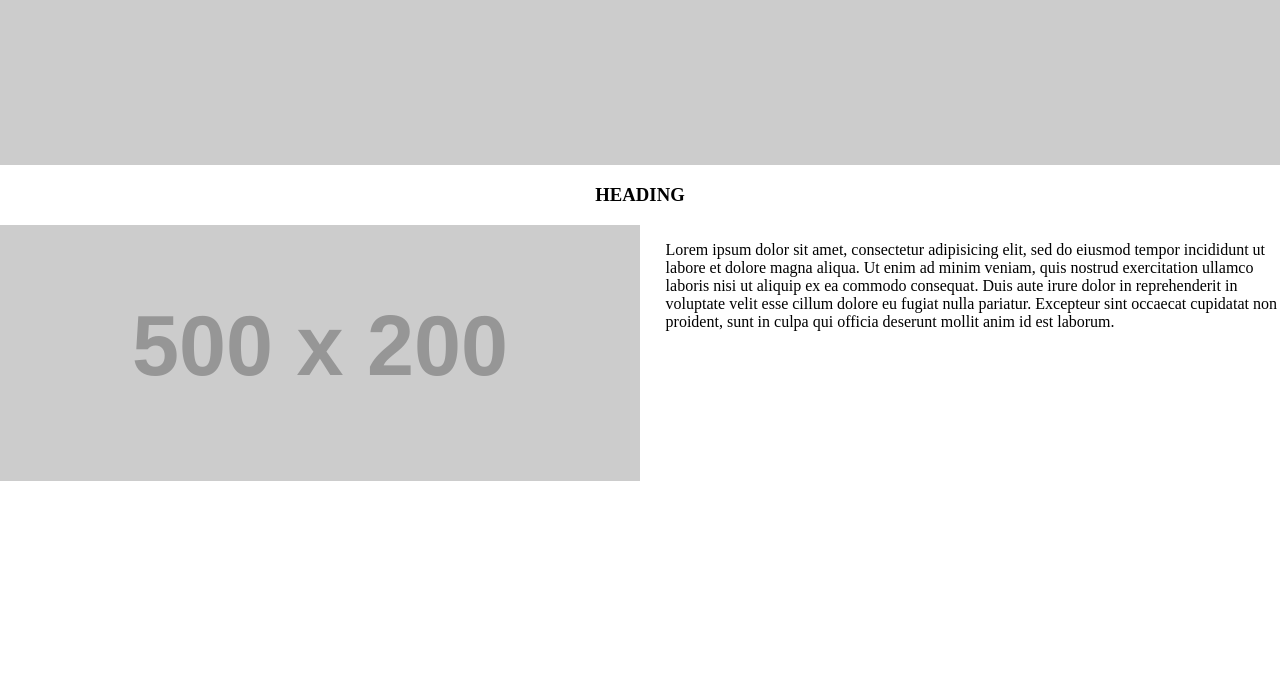
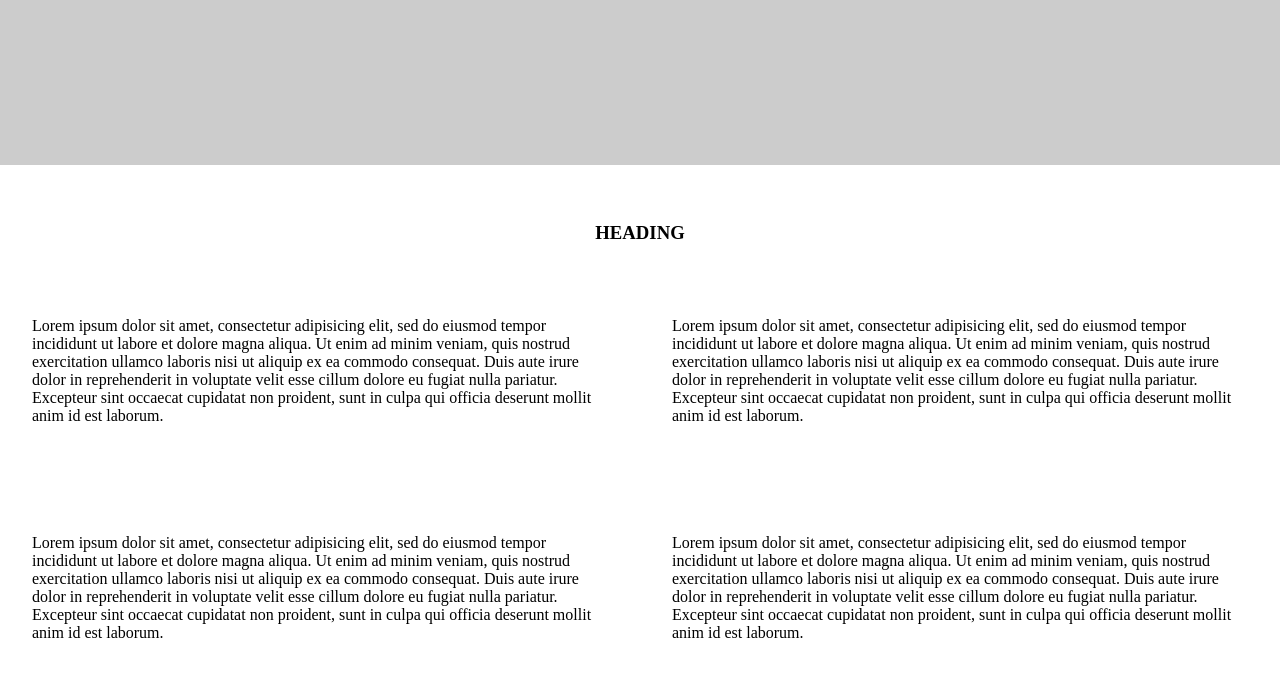
Before and after one commit to IlseMagali/copy-landing-responsive, a plain HTML site: page index.html in a window 1280 px wide. Shown: the part 337-1014 px from the top of the page. Before the commit the page ends 818 px from the top, so only its background shows below. Drawn offline with Linux system fonts and the light colour scheme; placeholder pictures from the web are drawn by us.

Commit message:
section-three ready

```diff
--- a/css/master.css
+++ b/css/master.css
@@ -52,6 +52,8 @@ a {
   position:absolute;
 }
 
+/*section-three styles*/
+
 .section-three {
   width: 100%;
   display:flex;
@@ -63,21 +65,27 @@ a {
   display:flex;
   justify-content: center;
   align-items: center;
+  margin-top: 3%;
 }
 
 .container-row {
   width: 100%;
-
+  display:flex;
+  flex-direction: row;
+  justify-content:space-around;
+  margin-bottom: 3%;
+  margin-top: 3%;
 }
 
-.container-image {
-  width: 50%;
-  float:left;
-  padding-right:2%;
-  margin:0;
+.container-col {
+  width: 45%;
+  display:flex;
+  flex-direction:column;
+  justify-content: center;
+  align-content: center;
 }
 
-.container-text {
-  float:left;
-  margin:0;
+.blanc {
+  width:100%;
+  height: 100px;
 }
--- a/index.html
+++ b/index.html
@@ -34,19 +34,53 @@
         <div class="heading">
           <h1>HEADING</h1>
         </div>
+        <!-- First part text + image -->
         <section class="container-row">
-          <section>
-            <img src="https://dummyimage.com/500x200/a6a1a6/a6a1a6.jpg" alt="" class="container-image">
+          <section class="container-col">
+            <p>
+              Lorem ipsum dolor sit amet, consectetur adipisicing elit, sed do eiusmod tempor incididunt ut
+              labore et dolore magna aliqua. Ut enim ad minim veniam, quis nostrud exercitation ullamco laboris
+              nisi ut aliquip ex ea commodo consequat. Duis aute irure dolor in reprehenderit in voluptate velit
+              esse cillum dolore eu fugiat nulla pariatur. Excepteur sint occaecat cupidatat non proident,
+              sunt in culpa qui officia deserunt mollit anim id est laborum.
+            </p>
           </section>
-          <section>
+          <section class="container-col">
             <p>
-              Lorem ipsum dolor sit amet, consectetur adipisicing elit, sed do eiusmod tempor incididunt ut labore et dolore
-              magna aliqua. Ut enim ad minim veniam, quis nostrud exercitation ullamco laboris nisi ut aliquip ex ea commodo consequat.
-              Duis aute irure dolor in reprehenderit in voluptate velit esse cillum dolore eu fugiat nulla pariatur.
-              Excepteur sint occaecat cupidatat non proident, sunt in culpa qui officia deserunt mollit anim id est laborum.
+              Lorem ipsum dolor sit amet, consectetur adipisicing elit, sed do eiusmod tempor incididunt ut
+              labore et dolore magna aliqua. Ut enim ad minim veniam, quis nostrud exercitation ullamco laboris
+              nisi ut aliquip ex ea commodo consequat. Duis aute irure dolor in reprehenderit in voluptate velit
+              esse cillum dolore eu fugiat nulla pariatur. Excepteur sint occaecat cupidatat non proident,
+              sunt in culpa qui officia deserunt mollit anim id est laborum.
             </p>
           </section>
         </section>
+        <!-- second part image + text -->
+        <section class="container-row">
+          <section class="container-col">
+            <p>
+              Lorem ipsum dolor sit amet, consectetur adipisicing elit, sed do eiusmod tempor incididunt ut
+              labore et dolore magna aliqua. Ut enim ad minim veniam, quis nostrud exercitation ullamco laboris
+              nisi ut aliquip ex ea commodo consequat. Duis aute irure dolor in reprehenderit in voluptate velit
+              esse cillum dolore eu fugiat nulla pariatur. Excepteur sint occaecat cupidatat non proident,
+              sunt in culpa qui officia deserunt mollit anim id est laborum.
+            </p>
+          </section>
+          <section class="container-col">
+            <p>
+              Lorem ipsum dolor sit amet, consectetur adipisicing elit, sed do eiusmod tempor incididunt ut
+              labore et dolore magna aliqua. Ut enim ad minim veniam, quis nostrud exercitation ullamco laboris
+              nisi ut aliquip ex ea commodo consequat. Duis aute irure dolor in reprehenderit in voluptate velit
+              esse cillum dolore eu fugiat nulla pariatur. Excepteur sint occaecat cupidatat non proident,
+              sunt in culpa qui officia deserunt mollit anim id est laborum.
+            </p>
+          </section>
+        </section>
+        <div class="blanc">
+        </div>
+      </section>
+      <section class="container-fourth">
+
       </section>
     </section>
   </body>
```
